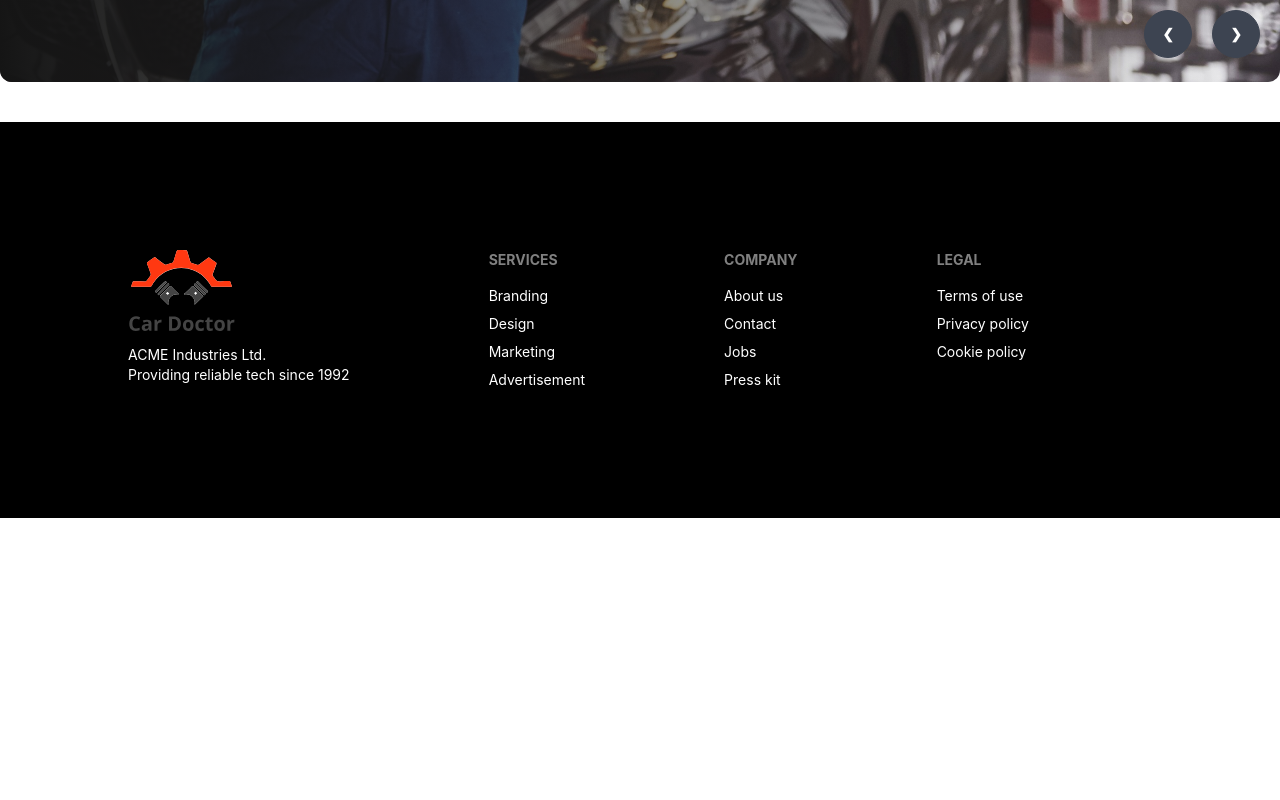
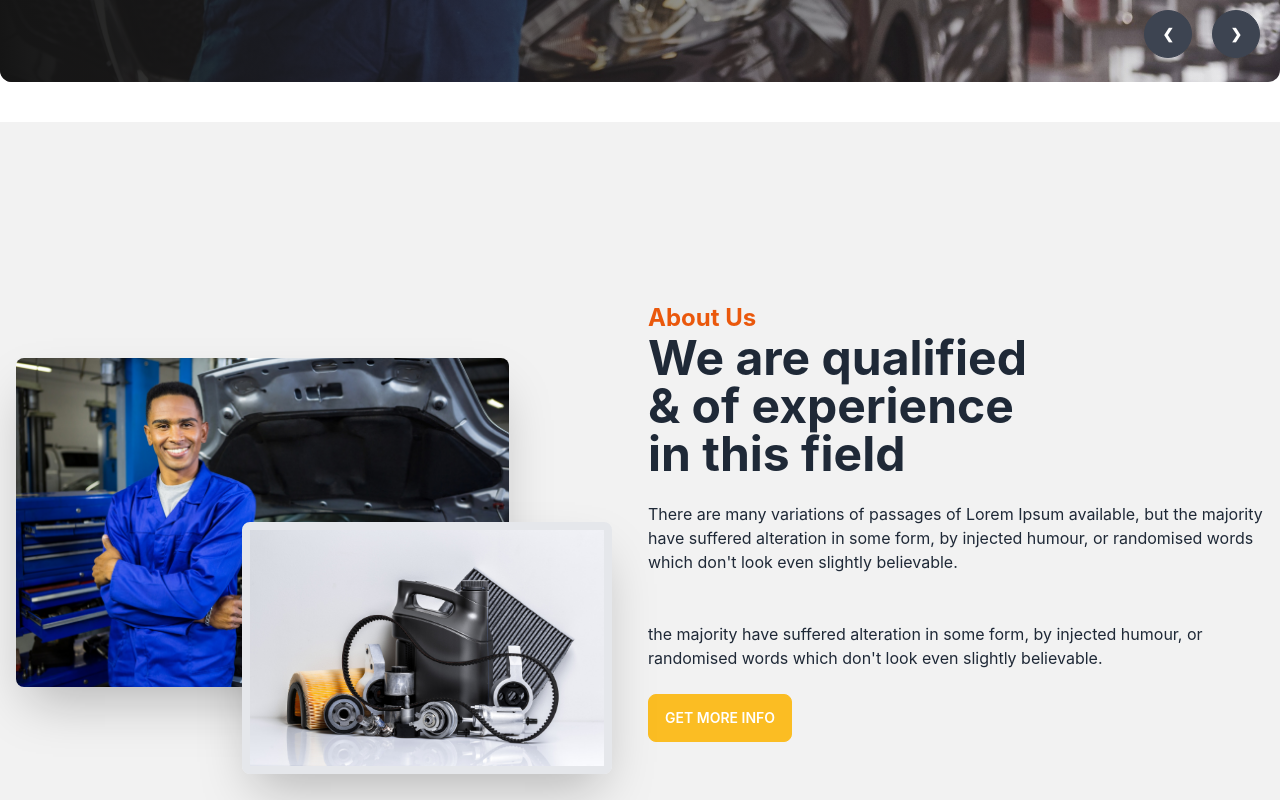
Before and after one commit to Sizan75/genius-car, a React (Create React App) app: page / in a window 1280 px wide. Shown: the part 940-1740 px from the top of the page. Before the commit the page ends 1458 px from the top, so only its background shows below. Built offline with nearby package versions, Linux system fonts and the light colour scheme.

Commit message:
about us component done

```diff
--- /dev/null
+++ b/src/Pages/Home/About/About.js
@@ -0,0 +1,24 @@
+import React from 'react';
+import person from '../../../assets/images/about_us/person.jpg'
+import parts from '../../../assets/images/about_us/parts.jpg'
+const About = () => {
+    return (
+        <div className="hero min-h-screen bg-base-200">
+        <div className="hero-content flex-col lg:flex-row">
+          <div className='w-1/2 relative'>
+          <img src={person} className="w-4/5 h-full rounded-lg shadow-2xl" alt=''/>
+          <img src={parts} className="absolute right-5 border-8 w-3/5 top-1/2 rounded-lg shadow-2xl" alt=''/>
+          </div>
+          <div className='w-1/2'>
+            <p className="text-2xl font-bold text-orange-600 ">About Us</p>
+            <h1 className="text-5xl font-bold">We are qualified <br/> & of experience <br/> in this field</h1>
+            <p className="py-6">There are many variations of passages of Lorem Ipsum available, but the majority have suffered alteration in some form, by injected humour, or randomised words which don't look even slightly believable. </p>
+            <p className="py-6">the majority have suffered alteration in some form, by injected humour, or randomised words which don't look even slightly believable. </p>
+            <button className="btn btn-warning font-semibold text-white">Get More Info</button>
+          </div>
+        </div>
+      </div>
+    );
+};
+
+export default About;
--- a/src/Pages/Home/Home/Home.js
+++ b/src/Pages/Home/Home/Home.js
@@ -1,10 +1,12 @@
 import React from 'react';
+import About from '../About/About';
 import Banner from '../Banner/Banner';
 
 const Home = () => {
     return (
         <div>
           <Banner></Banner>
+          <About></About>
         </div>
     );
 };
```
